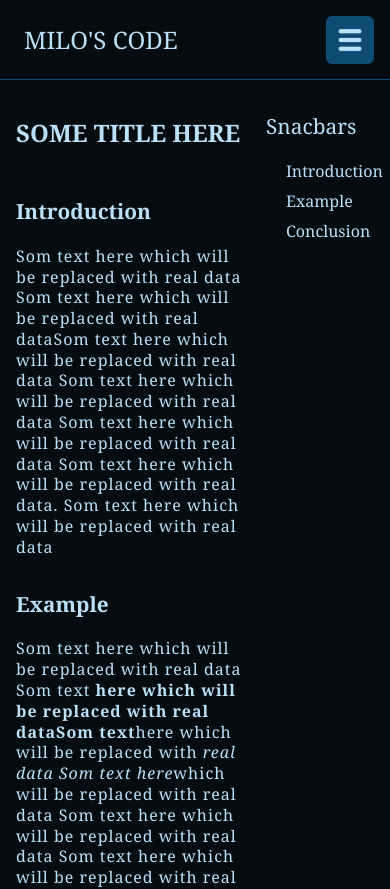
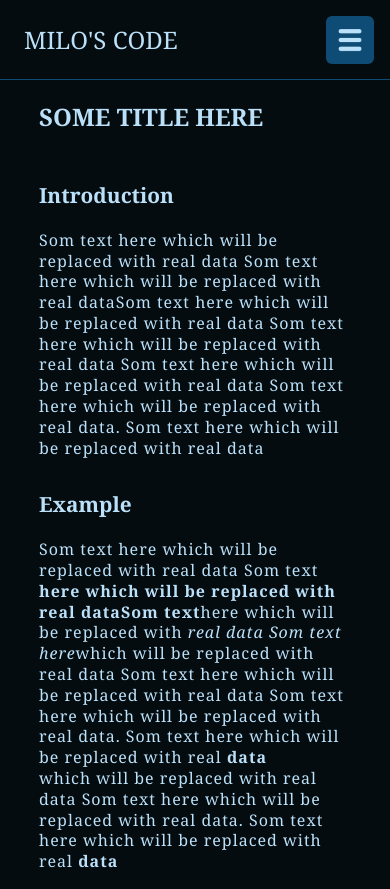
Before and after one commit to MiloJuarez/blog, a React app: page / in a window 390 px wide. Shown: the top 889 px of the page. Built offline with nearby package versions, Linux system fonts and the light colour scheme.

Commit message:
Added media queries

```diff
--- a/src/styles/PostContent.scss
+++ b/src/styles/PostContent.scss
@@ -22,3 +22,9 @@
     letter-spacing: 1px;
     vertical-align: baseline;
 }
+@media screen and (max-width: 1280px) {
+    .PostContent {
+        width: calc(vars.$fullWidth - vars.$wcategory);
+        margin: 0 auto;
+    }
+}
--- a/src/styles/PostSections.scss
+++ b/src/styles/PostSections.scss
@@ -23,3 +23,8 @@
 .PostSections__item a:hover {
     color: vars.$secondary-color-ligth;
 }
+@media screen and (max-width: 1280px) {
+    .PostSections {
+        display: none;
+    }
+}
--- a/src/styles/_vars.scss
+++ b/src/styles/_vars.scss
@@ -13,6 +13,7 @@ $mfs-sm: 1.4em;
 $m: 8px;
 $mb: 16px;
 $pc: 16px;
+$fullWidth: 100%;
 $wcategory: 20%;
 $wsection: 20%;
 $wcontent: 60%;
--- a/src/styles/global.css
+++ b/src/styles/global.css
@@ -1,3 +1,6 @@
+html {
+    scroll-behavior: smooth;
+}
 body {
     margin: 0;
     padding: 0;
```
